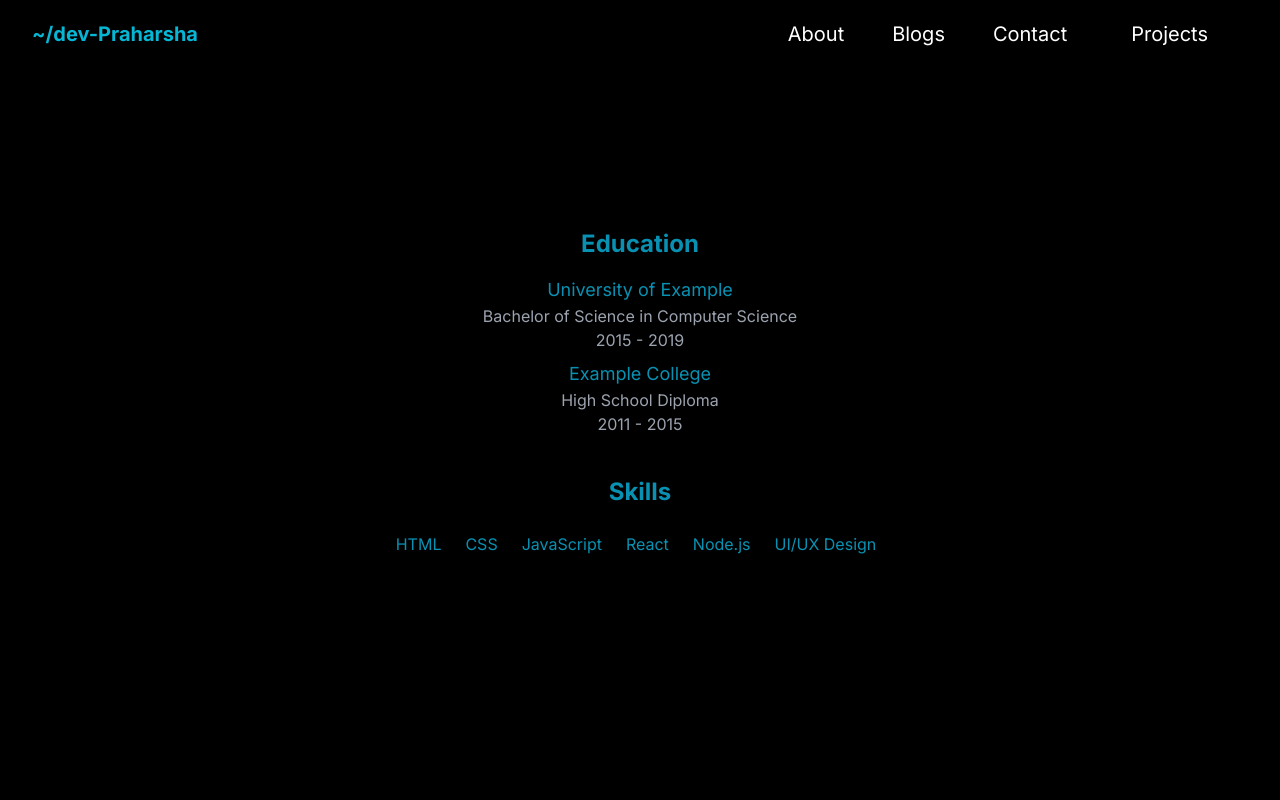
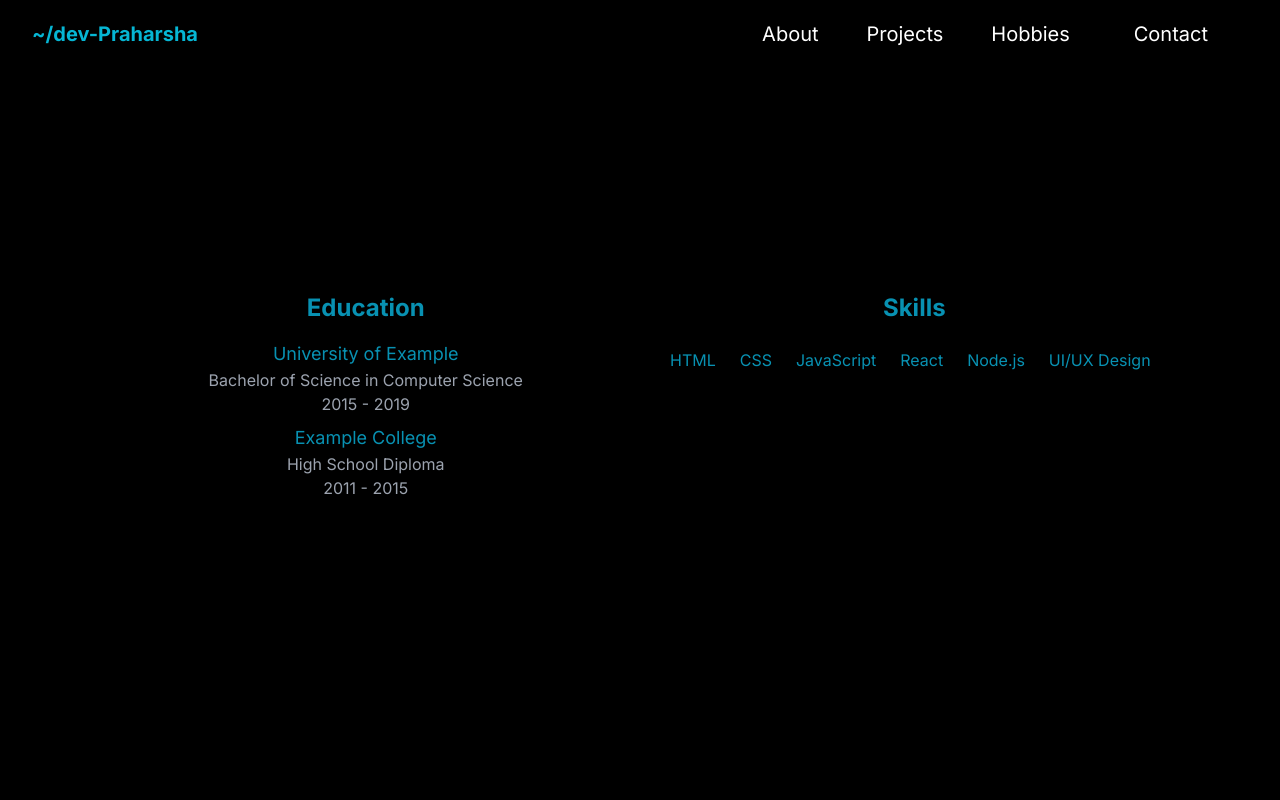
Before and after one commit to Praharshathapa/portfolio-nextjs, a Next.js app: page / in a window 1280 px wide. Shown: the top 800 px of the page. Built offline with nearby package versions, Linux system fonts and the light colour scheme.

Commit message:
fixed titles

```diff
--- a/app/page.js
+++ b/app/page.js
@@ -16,33 +16,32 @@ export default function Home() {
 
       <RenderList />
       <section
-        id="about"
-        className="text-white h-screen bg-black  text-center flex"
-      >
-        <h1 className="m-auto text-cyan-600 ">
+        id="hi"
+        className="h-screen bg-black  text-center flex ">
+        <h1 className="m-auto text-cyan-600 grid grid-cols-2 gap-3">
           <Education />
           <Skills />
         </h1>
       </section>
-      <section id="blog" className=" text-white h-screen bg-cyan-600 flex">
+      <section id="Projects" className=" text-white h-screen bg-cyan-600 flex">
         <h1 className="m-auto font-waterfall text-9xl text-black font-bold">
-          Blog
+          Projects
         </h1>
       </section>
       <section
-        id="contact"
+        id="Hobby"
         className="text-white h-screen bg-black  text-center flex"
       >
         <h1 className="m-auto font-waterfall text-9xl text-cyan-600 font-bold">
-          Contact{' '}
+          Hobby
         </h1>
       </section>
       <section
-        id="projects"
+        id="Contacts"
         className=" text-white h-screen bg-cyan-700 flex"
       >
         <h1 className="m-auto font-waterfall text-9xl text-black font-bold">
-          Projects
+          Contacts
         </h1>
       </section>
 
--- a/components/navbar.jsx
+++ b/components/navbar.jsx
@@ -42,18 +42,18 @@ function NavBar() {
                                     </Link>
                                 </li>
                                 <li className="pb-2 text-xl text-white py-2 px-6 text-center border-b-2 md:border-b-0 hover:bg-cyan-600 border-cyan-600 md:hover:text-cyan-600 md:hover:bg-transparent">
-                                    <Link href="#blog" onClick={() => setNavbar(!navbar)}>
-                                        Blogs
+                                    <Link href="#Projetcs" onClick={() => setNavbar(!navbar)}>
+                                        Projects
                                     </Link>
                                 </li>
                                 <li className="pb-2 text-xl text-white py-2 px-6 text-center border-b-2 md:border-b-0 hover:bg-cyan-600 border-cyan-600 md:hover:text-cyan-600 md:hover:bg-transparent">
-                                    <Link href="#contact" onClick={() => setNavbar(!navbar)}>
-                                        Contact
+                                    <Link href="#Hobbies" onClick={() => setNavbar(!navbar)}>
+                                        Hobbies
                                     </Link>
                                 </li>
                                 <li className="pb-2 text-xl text-white py-2 px-10 text-center border-b-2 md:border-b-0 hover:bg-cyan-600 border-cyan-600 md:hover:text-cyan-600 md:hover:bg-transparent">
-                                    <Link href="#projects" onClick={() => setNavbar(!navbar)}>
-                                        Projects
+                                    <Link href="#Contact" onClick={() => setNavbar(!navbar)}>
+                                        Contact
                                     </Link>
                                 </li>
                             </ul>
--- a/components/socialicon.jsx
+++ b/components/socialicon.jsx
@@ -28,7 +28,7 @@ const RenderList = (props) => {
     }
 
     return (
-        <div className=" fixed top-1/2 left-4 transform -translate-y-1/2 p-1  z-50">
+        <div className=" fixed top-1/2 right-4 transform -translate-y-1/2 p-1  z-50">
             <ul>
                 {!isSmallScreen &&
                     socialMediaLinks.map((link, index) => (
```
